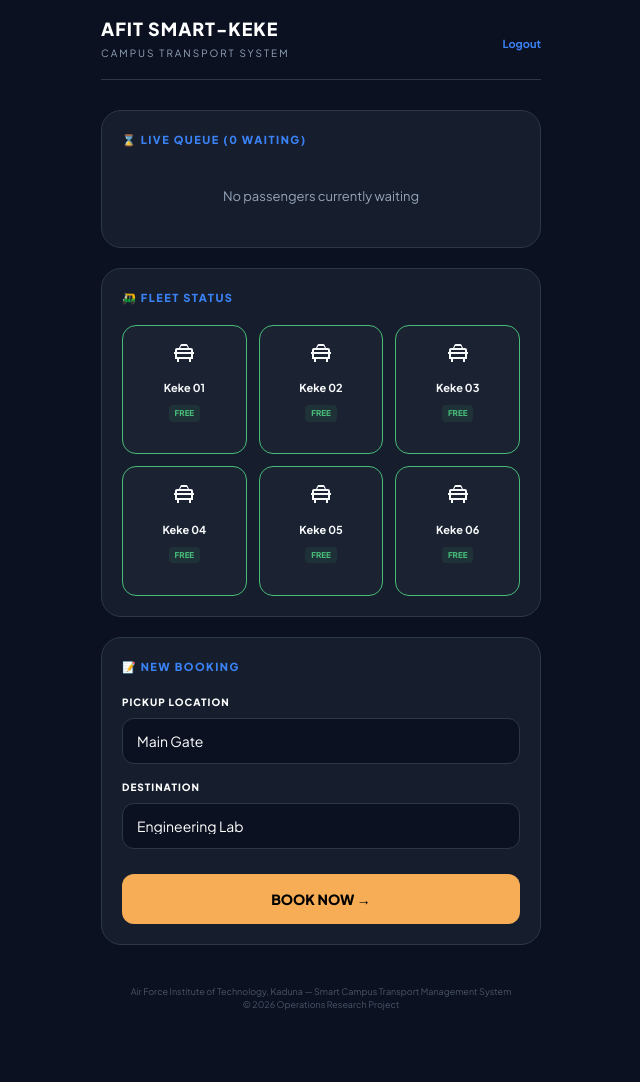
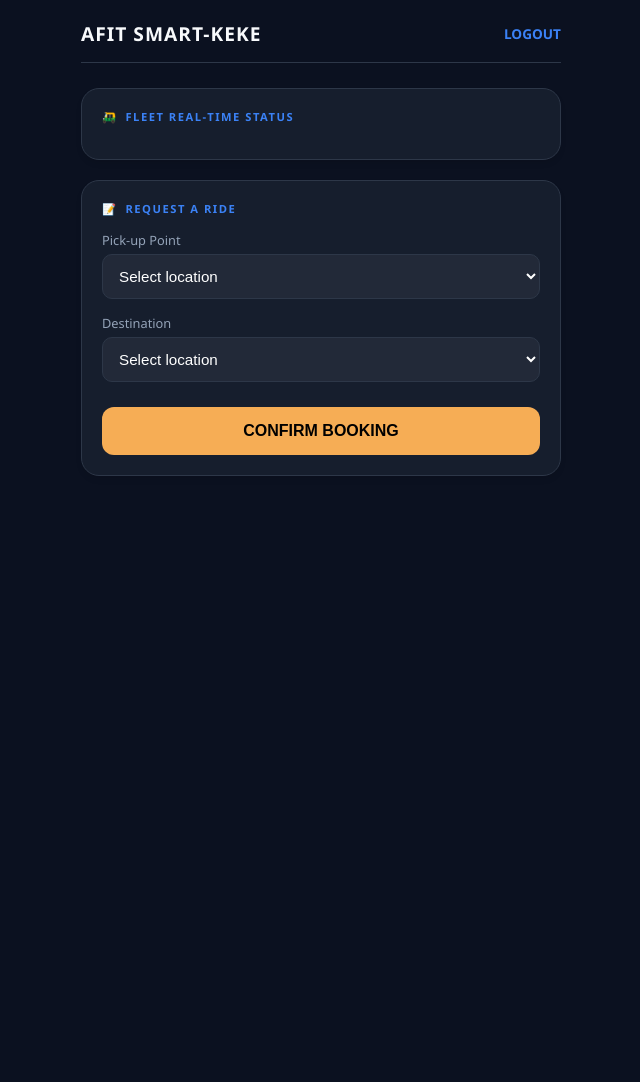
Before and after one commit to Tymakarfi/Afit-keke, a Flask app: template templates/index.html in a window 1280 px wide. Shown: the whole page, without its empty margins (319-959 px from the left). After the commit the page ends 476 px from the top, so only its background shows below. Run offline with Flask 3, Linux system fonts and the light colour scheme; the template is opened without the code that fills it, so the values that code supplies are empty.

Commit message:
Update index.html

```diff
--- a/templates/index.html
+++ b/templates/index.html
@@ -3,182 +3,319 @@
 <head>
     <meta charset="UTF-8">
     <meta name="viewport" content="width=device-width, initial-scale=1.0">
-    <title>AFIT Smart-Keke | Student Portal</title>
-    <!-- Google Fonts for a more premium look -->
-    <link href="https://fonts.googleapis.com/css2?family=Plus+Jakarta+Sans:wght@300;400;500;600;700;800&display=swap" rel="stylesheet">
+    <title>AFIT Smart-Keke | Student Dashboard</title>
     <style>
         :root {
             --bg-color: #0b1120;
             --card-bg: #161e2d;
-            --card-border: #2d3748;
             --accent-blue: #3b82f6;
             --accent-gold: #f6ad55;
-            --accent-green: #48bb78;
+            --success-green: #48bb78;
             --text-main: #f8fafc;
-            --text-muted: #94a3b8;
+            --text-dim: #94a3b8;
+            --border: #2d3748;
         }
 
-        * { margin: 0; padding: 0; box-sizing: border-box; font-family: 'Plus Jakarta Sans', sans-serif; }
-        body { background-color: var(--bg-color); color: var(--text-main); line-height: 1.6; padding-bottom: 50px; }
-        .container { max-width: 480px; margin: 0 auto; padding: 20px; }
+        body {
+            background-color: var(--bg-color);
+            color: var(--text-main);
+            font-family: 'Segoe UI', Roboto, Helvetica, Arial, sans-serif;
+            margin: 0;
+            padding: 20px;
+            display: flex;
+            justify-content: center;
+        }
 
-        /* Header & Navigation */
-        header { display: flex; justify-content: space-between; align-items: center; margin-bottom: 30px; border-bottom: 1px solid var(--card-border); padding-bottom: 15px; }
-        .logo-box { display: flex; gap: 12px; align-items: center; }
-        .logo-text h1 { font-size: 18px; font-weight: 800; letter-spacing: 1px; color: #fff; line-height: 1; }
-        .logo-text span { font-size: 10px; color: var(--text-muted); text-transform: uppercase; letter-spacing: 2px; }
-        .user-pill { text-align: right; }
-        .user-name { display: block; font-size: 13px; font-weight: 600; color: var(--text-main); }
-        .logout-link { font-size: 11px; color: var(--accent-blue); text-decoration: none; font-weight: 700; cursor: pointer; }
+        .dashboard-container {
+            width: 100%;
+            max-width: 480px;
+        }
 
-        /* Section Cards */
-        .section-card { background: var(--card-bg); border: 1px solid var(--card-border); border-radius: 20px; padding: 20px; margin-bottom: 20px; position: relative; overflow: hidden; }
-        .section-title { font-size: 11px; font-weight: 800; color: var(--accent-blue); text-transform: uppercase; letter-spacing: 1.5px; margin-bottom: 18px; display: flex; align-items: center; gap: 8px; }
+        header {
+            display: flex;
+            justify-content: space-between;
+            align-items: center;
+            margin-bottom: 25px;
+            padding-bottom: 15px;
+            border-bottom: 1px solid var(--border);
+        }
 
-        /* Fleet Grid */
-        .fleet-grid { display: grid; grid-template-columns: repeat(3, 1fr); gap: 12px; }
-        .keke-card { background: rgba(255,255,255,0.02); border-radius: 14px; padding: 15px 5px; text-align: center; border: 1px solid transparent; transition: 0.3s ease; }
-        .keke-card.busy { border-color: var(--accent-gold); }
-        .keke-card.free { border-color: var(--accent-green); }
-        .keke-icon { width: 24px; height: 24px; margin-bottom: 8px; fill: currentColor; }
-        .keke-label { font-size: 11px; font-weight: 700; display: block; }
-        .status-badge { font-size: 8px; font-weight: 900; text-transform: uppercase; padding: 2px 6px; border-radius: 4px; display: inline-block; margin: 4px 0; }
-        .busy .status-badge { background: rgba(246, 173, 85, 0.1); color: var(--accent-gold); }
-        .free .status-badge { background: rgba(72, 187, 120, 0.1); color: var(--accent-green); }
-        .passenger-info { font-size: 8px; color: var(--text-muted); display: block; white-space: nowrap; overflow: hidden; text-overflow: ellipsis; padding: 0 5px; }
+        .logo {
+            font-weight: 800;
+            letter-spacing: 1px;
+            font-size: 1.2rem;
+        }
 
-        /* Queue List */
-        .queue-item { display: flex; justify-content: space-between; align-items: center; padding: 12px 0; border-bottom: 1px solid rgba(255,255,255,0.05); }
-        .queue-name { font-size: 13px; font-weight: 500; }
-        .queue-tag { font-size: 9px; font-weight: 700; background: #1e293b; padding: 4px 8px; border-radius: 5px; color: var(--accent-gold); }
-        .empty-state { text-align: center; color: var(--text-muted); padding: 20px 0; font-size: 13px; }
+        .logout-btn {
+            color: var(--accent-blue);
+            text-decoration: none;
+            font-size: 0.85rem;
+            font-weight: 600;
+        }
 
-        /* Booking Form */
-        .form-group { margin-bottom: 15px; }
-        .form-group label { display: block; font-size: 10px; font-weight: 800; color: #fff; margin-bottom: 8px; text-transform: uppercase; letter-spacing: 1px; }
-        select, input { width: 100%; padding: 14px; border-radius: 12px; border: 1px solid var(--card-border); background: #0b1120; color: white; font-size: 14px; outline: none; appearance: none; }
-        select:focus { border-color: var(--accent-blue); }
-        .btn-submit { width: 100%; padding: 16px; background: var(--accent-gold); color: #000; border: none; border-radius: 12px; font-weight: 800; font-size: 14px; text-transform: uppercase; cursor: pointer; margin-top: 10px; transition: 0.2s; }
-        .btn-submit:hover { opacity: 0.9; transform: translateY(-1px); }
+        .card {
+            background: var(--card-bg);
+            border: 1px solid var(--border);
+            border-radius: 18px;
+            padding: 20px;
+            margin-bottom: 20px;
+            box-shadow: 0 4px 6px -1px rgba(0, 0, 0, 0.1);
+        }
 
-        /* Footer Note */
-        .footer-note { text-align: center; font-size: 9px; color: #4a5568; margin-top: 40px; padding: 0 20px; line-height: 1.5; }
+        .section-title {
+            font-size: 0.7rem;
+            font-weight: 800;
+            color: var(--accent-blue);
+            text-transform: uppercase;
+            letter-spacing: 1.5px;
+            margin-bottom: 15px;
+            display: flex;
+            align-items: center;
+        }
+
+        /* Fleet Grid Styles */
+        .fleet-grid {
+            display: grid;
+            grid-template-columns: repeat(3, 1fr);
+            gap: 12px;
+        }
+
+        .keke-unit {
+            padding: 12px 5px;
+            border-radius: 12px;
+            border: 1px solid var(--border);
+            text-align: center;
+            transition: all 0.3s ease;
+        }
+
+        .keke-name {
+            font-size: 0.75rem;
+            font-weight: 700;
+            margin-bottom: 4px;
+        }
+
+        .keke-status {
+            font-size: 0.6rem;
+            text-transform: uppercase;
+            font-weight: 900;
+        }
+
+        .free {
+            background: rgba(72, 187, 120, 0.1);
+            border-color: var(--success-green);
+            color: var(--success-green);
+        }
+
+        .busy {
+            background: rgba(246, 173, 85, 0.1);
+            border-color: var(--accent-gold);
+            color: var(--accent-gold);
+        }
+
+        /* Form Styles */
+        .form-group {
+            margin-bottom: 15px;
+        }
+
+        label {
+            display: block;
+            font-size: 0.8rem;
+            color: var(--text-dim);
+            margin-bottom: 5px;
+        }
+
+        select {
+            width: 100%;
+            padding: 12px;
+            background: rgba(255, 255, 255, 0.05);
+            border: 1px solid var(--border);
+            border-radius: 10px;
+            color: white;
+            font-size: 0.95rem;
+            outline: none;
+        }
+
+        .btn-book {
+            width: 100%;
+            padding: 15px;
+            background: var(--accent-gold);
+            color: #000;
+            border: none;
+            border-radius: 12px;
+            font-weight: 800;
+            font-size: 1rem;
+            cursor: pointer;
+            margin-top: 10px;
+            transition: transform 0.1s;
+        }
+
+        .btn-book:active {
+            transform: scale(0.98);
+        }
+
+        /* Ticket Styles */
+        .ticket-display {
+            text-align: center;
+            padding: 30px 10px;
+            border: 2px dashed var(--accent-blue);
+            border-radius: 15px;
+            background: rgba(59, 130, 246, 0.05);
+        }
+
+        .ticket-id {
+            font-size: 2rem;
+            font-weight: 900;
+            color: var(--accent-blue);
+            margin: 10px 0;
+        }
+
+        .ticket-info {
+            font-size: 0.8rem;
+            color: var(--text-dim);
+        }
     </style>
 </head>
 <body>
 
-<div class="container">
+<div class="dashboard-container">
     <header>
-        <div class="logo-box">
-            <div class="logo-text">
-                <h1>AFIT SMART-KEKE</h1>
-                <span>Campus Transport System</span>
-            </div>
-        </div>
-        <div class="user-pill">
-            <span class="user-name">{{ session['user'] }}</span>
-            <a href="/logout" class="logout-link">Logout</a>
-        </div>
+        <div class="logo">AFIT SMART-KEKE</div>
+        <a href="/api/logout" class="logout-btn">LOGOUT</a>
     </header>
 
-    <!-- LIVE QUEUE SECTION -->
-    <div class="section-card">
+    <!-- Dynamic Status Area (Tickets show here) -->
+    <div id="status-area"></div>
+
+    <!-- Fleet Monitoring Section -->
+    <div class="card">
         <div class="section-title">
-            <span>⌛ LIVE QUEUE (<span id="queue-count">0</span> WAITING)</span>
+            <span style="margin-right: 8px;">🛺</span> Fleet Real-Time Status
         </div>
-        <div id="queue-display">
-            <div class="empty-state">No passengers currently waiting</div>
+        <div class="fleet-grid" id="fleet-display">
+            <!-- JavaScript populates this -->
         </div>
     </div>
 
-    <!-- FLEET STATUS SECTION -->
-    <div class="section-card">
+    <!-- Booking Section -->
+    <div class="card" id="booking-section">
         <div class="section-title">
-            <span>🛺 FLEET STATUS</span>
+            <span style="margin-right: 8px;">📝</span> Request a Ride
         </div>
-        <div class="fleet-grid" id="fleet-grid">
-            <!-- Grid will be populated by JS -->
-        </div>
-    </div>
 
-    <!-- BOOKING SECTION -->
-    <div id="booking-container" class="section-card">
-        <div class="section-title"><span>📝 NEW BOOKING</span></div>
         <div class="form-group">
-            <label>Pickup Location</label>
+            <label>Pick-up Point</label>
             <select id="pickup">
+                <option value="" disabled selected>Select location</option>
                 <option>Main Gate</option>
                 <option>Academic Block</option>
                 <option>Library</option>
                 <option>Hostel A</option>
+                <option>Hostel B</option>
+                <option>Sports Complex</option>
+                <option>Clinic</option>
+                <option>Mess Hall</option>
+                <option>Admin Block</option>
+                <option>Engineering Lab</option>
             </select>
         </div>
+
         <div class="form-group">
             <label>Destination</label>
             <select id="destination">
-                <option>Engineering Lab</option>
-                <option>Admin Block</option>
+                <option value="" disabled selected>Select location</option>
+                <option>Main Gate</option>
+                <option>Academic Block</option>
+                <option>Library</option>
+                <option>Hostel A</option>
+                <option>Hostel B</option>
                 <option>Sports Complex</option>
                 <option>Clinic</option>
+                <option>Mess Hall</option>
+                <option>Admin Block</option>
+                <option>Engineering Lab</option>
             </select>
         </div>
-        <button class="btn-submit" onclick="handleBooking()">Book Now →</button>
-    </div>
 
-    <!-- ACTIVE TICKET DISPLAY (Hidden by default) -->
-    <div id="ticket-container" class="section-card" style="display: none; border: 2px dashed var(--accent-blue);">
-        <div class="section-title"><span>🎫 YOUR ACTIVE TICKET</span></div>
-        <div style="text-align: center; padding: 10px 0;">
-            <div id="ticket-code" style="font-size: 32px; font-weight: 800; letter-spacing: 2px;">AFIT-0000</div>
-            <div id="ticket-status" style="font-size: 12px; color: var(--accent-gold); margin-top: 5px; font-weight: 700;">ASSIGNING...</div>
-        </div>
-    </div>
-
-    <div class="footer-note">
-        Air Force Institute of Technology, Kaduna — Smart Campus Transport Management System<br>
-        &copy; 2026 Operations Research Project
+        <button class="btn-book" onclick="submitBooking()">CONFIRM BOOKING</button>
     </div>
 </div>
 
 <script>
-    const kekeIcon = `<svg class="keke-icon" viewBox="0 0 24 24"><path d="M21,11C21,11 21,10.1 21,9C21,7.9 20.1,7 19,7H17L15.3,3.6C15.1,3.2 14.7,3 14.3,3H9.7C9.3,3 8.9,3.2 8.7,3.6L7,7H5C3.9,7 3,7.9 3,9C3,10.1 3,11 3,11H2V13H3V18H5V21H7V18H17V21H19V18H21V13H22V11H21M9.2,5H14.8L15.8,7H8.2L9.2,5M5,9H19V11H5V9M5,13H19V16H5V13Z" /></svg>`;
+    async function submitBooking() {
+        const p = document.getElementById('pickup').value;
+        const d = document.getElementById('destination').value;
 
-    async function handleBooking() {
-        const res = await fetch('/book', {
+        if (!p || !d) {
+            alert("Please select both Pickup and Destination");
+            return;
+        }
+
+        const response = await fetch('/api/book', {
             method: 'POST',
             headers: {'Content-Type': 'application/json'},
-            body: JSON.stringify({
-                pickup: document.getElementById('pickup').value,
-                destination: document.getElementById('destination').value
-            })
+            body: JSON.stringify({ pickup: p, destination: d })
         });
-        const data = await res.json();
-        localStorage.setItem('current_ticket', JSON.stringify(data));
-        updateDashboard();
+
+        if (response.ok) {
+            updateDashboard();
+        }
     }
 
     async function updateDashboard() {
-        const res = await fetch('/api/stats');
-        const data = await res.json();
+        try {
+            const res = await fetch('/api/state');
+            const data = await res.json();
 
-        // 1. Update Fleet Grid
-        const grid = document.getElementById('fleet-grid');
-        grid.innerHTML = data.tricycles.map(t => `
-            <div class="keke-card ${t.status === 'busy' ? 'busy' : 'free'}">
-                ${kekeIcon}
-                <span class="keke-label">${t.label}</span>
-                <span class="status-badge">${t.status}</span>
-                <span class="passenger-info">${t.passenger || '&nbsp;'}</span>
-            </div>
-        `).join('');
+            // 1. Update Fleet Grid
+            const fleetHtml = data.fleet.map(keke => `
+                <div class="keke-unit ${keke.status}">
+                    <div class="keke-name">${keke.label}</div>
+                    <div class="keke-status">${keke.status}</div>
+                </div>
+            `).join('');
+            document.getElementById('fleet-display').innerHTML = fleetHtml;
 
-        // 2. Update Queue
-        document.getElementById('queue-count').innerText = data.currently_queued;
-        // Logic to show/hide ticket and list queue items would go here
+            // 2. Update Booking Status / Ticket
+            const statusArea = document.getElementById('status-area');
+            const bookingSection = document.getElementById('booking-section');
+
+            if (data.personal_booking) {
+                bookingSection.style.display = 'none';
+                let content = '';
+
+                if (data.personal_booking.status === 'queued') {
+                    content = `
+                        <div class="card ticket-display">
+                            <div class="section-title">Current Ticket</div>
+                            <div class="ticket-id">${data.personal_booking.ticket.ticket_code}</div>
+                            <div class="ticket-info">Queue Position: #${data.personal_booking.position}</div>
+                            <p style="font-size: 11px; margin-top: 10px;">Please wait at ${data.personal_booking.ticket.pickup}</p>
+                        </div>
+                    `;
+                } else {
+                    content = `
+                        <div class="card ticket-display" style="border-color: var(--success-green);">
+                            <div class="section-title" style="color: var(--success-green);">Ride Active</div>
+                            <div class="ticket-id" style="color: var(--success-green); font-size: 1.2rem;">${data.personal_booking.keke_label}</div>
+                            <div class="ticket-info">Route: ${data.personal_booking.route}</div>
+                        </div>
+                    `;
+                }
+                statusArea.innerHTML = content;
+            } else {
+                bookingSection.style.display = 'block';
+                statusArea.innerHTML = '';
+            }
+        } catch (err) {
+            console.error("Sync error:", err);
+        }
     }
 
+    // Refresh every 3 seconds to show simulation updates
     setInterval(updateDashboard, 3000);
+    // Initial call
     updateDashboard();
 </script>
+
 </body>
 </html>
```
